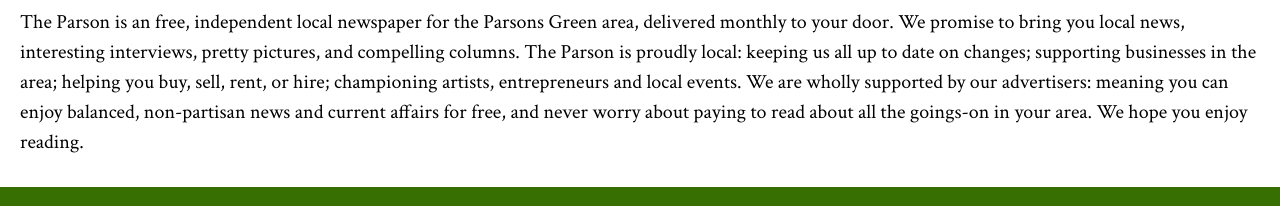
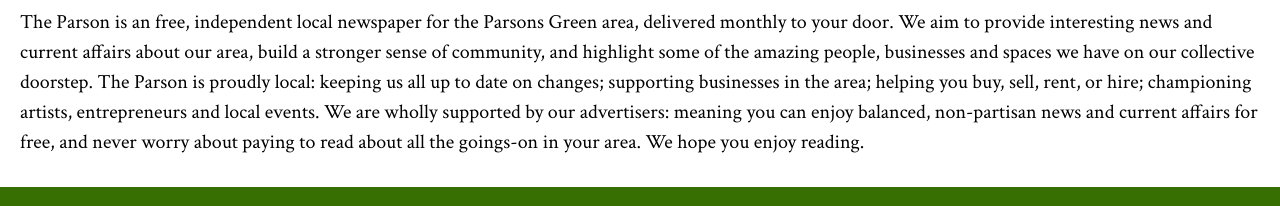
Before and after one commit to theparson/theparson.github.io, a plain HTML site: page index.html in a window 1280 px wide. Shown: the part 477-683 px from the top of the page. Drawn offline with nearby package versions, Linux system fonts and the light colour scheme.

Commit message:
Update index.html

```diff
--- a/index.html
+++ b/index.html
@@ -30,7 +30,7 @@
   <!-- About Section -->
   <div class="w3-container w3-padding-2" id="about" style="padding: 20px">
     <h2 class="w3-border-bottom w3-border-light-grey w3-padding-16">About The Parson</h2>
-    <h4>The Parson is an free, independent local newspaper for the Parsons Green area, delivered monthly to your door. We promise to bring you local news, interesting interviews, pretty pictures, and compelling columns. The Parson is proudly local: keeping us all up to date on changes; supporting businesses in the area; helping you buy, sell, rent, or hire; championing artists, entrepreneurs and local events. We are wholly supported by our advertisers: meaning you can enjoy balanced, non-partisan news and current affairs for free, and never worry about paying to read about all the goings-on in your area. We hope you enjoy reading.
+    <h4>The Parson is an free, independent local newspaper for the Parsons Green area, delivered monthly to your door. We aim to provide interesting news and current affairs about our area, build a stronger sense of community, and highlight some of the amazing people, businesses and spaces we have on our collective doorstep. The Parson is proudly local: keeping us all up to date on changes; supporting businesses in the area; helping you buy, sell, rent, or hire; championing artists, entrepreneurs and local events. We are wholly supported by our advertisers: meaning you can enjoy balanced, non-partisan news and current affairs for free, and never worry about paying to read about all the goings-on in your area. We hope you enjoy reading.
     </h4>
   </div>
 
```
